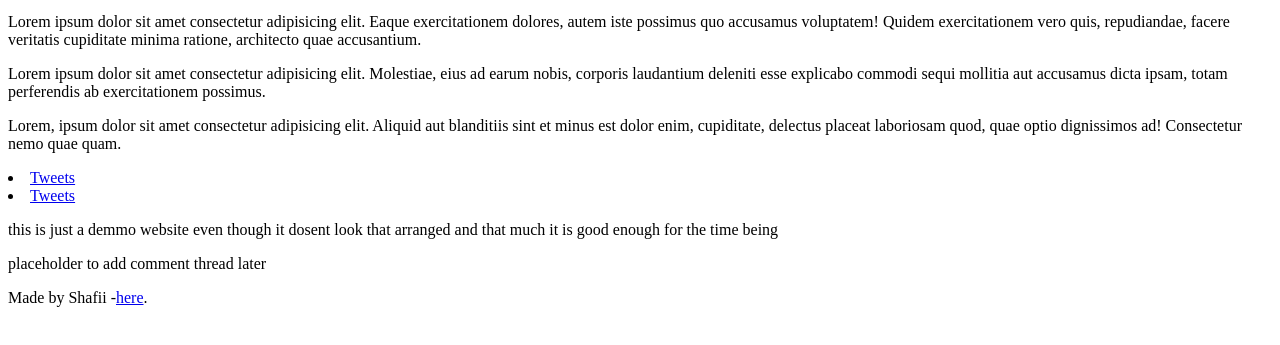
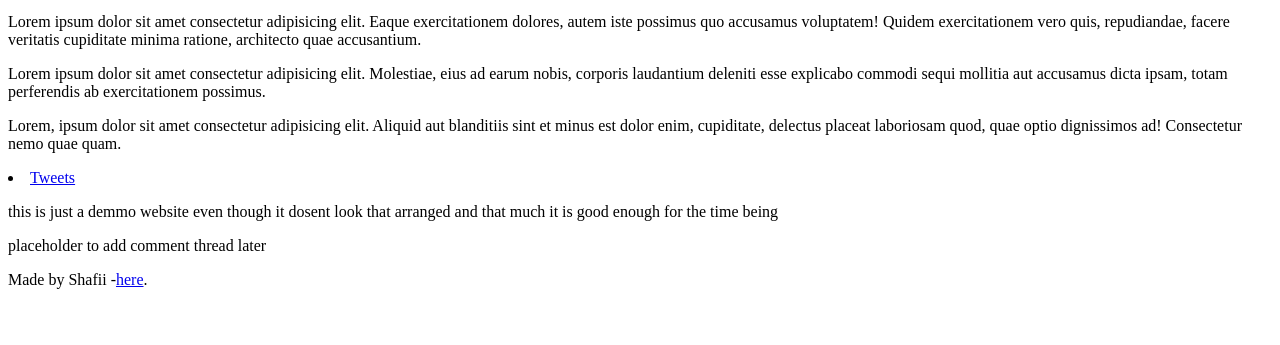
Before and after one commit to ramadhaniwanjenja/alu-web-development, a plain HTML site: page html_basic/index.html in a window 1280 px wide. Shown: the part 241-586 px from the top of the page. Drawn offline with Linux system fonts and the light colour scheme.

Commit message:
index file udates

```diff
--- a/html_basic/index.html
+++ b/html_basic/index.html
@@ -25,9 +25,6 @@
     <header>
         <li><a href="tweets.html">Tweets</a></li>
     </header>
-        <header>
-        <li><a href="tweets.html">Tweets</a></li>
-    </header>
 
     <main>
         <article>
```
